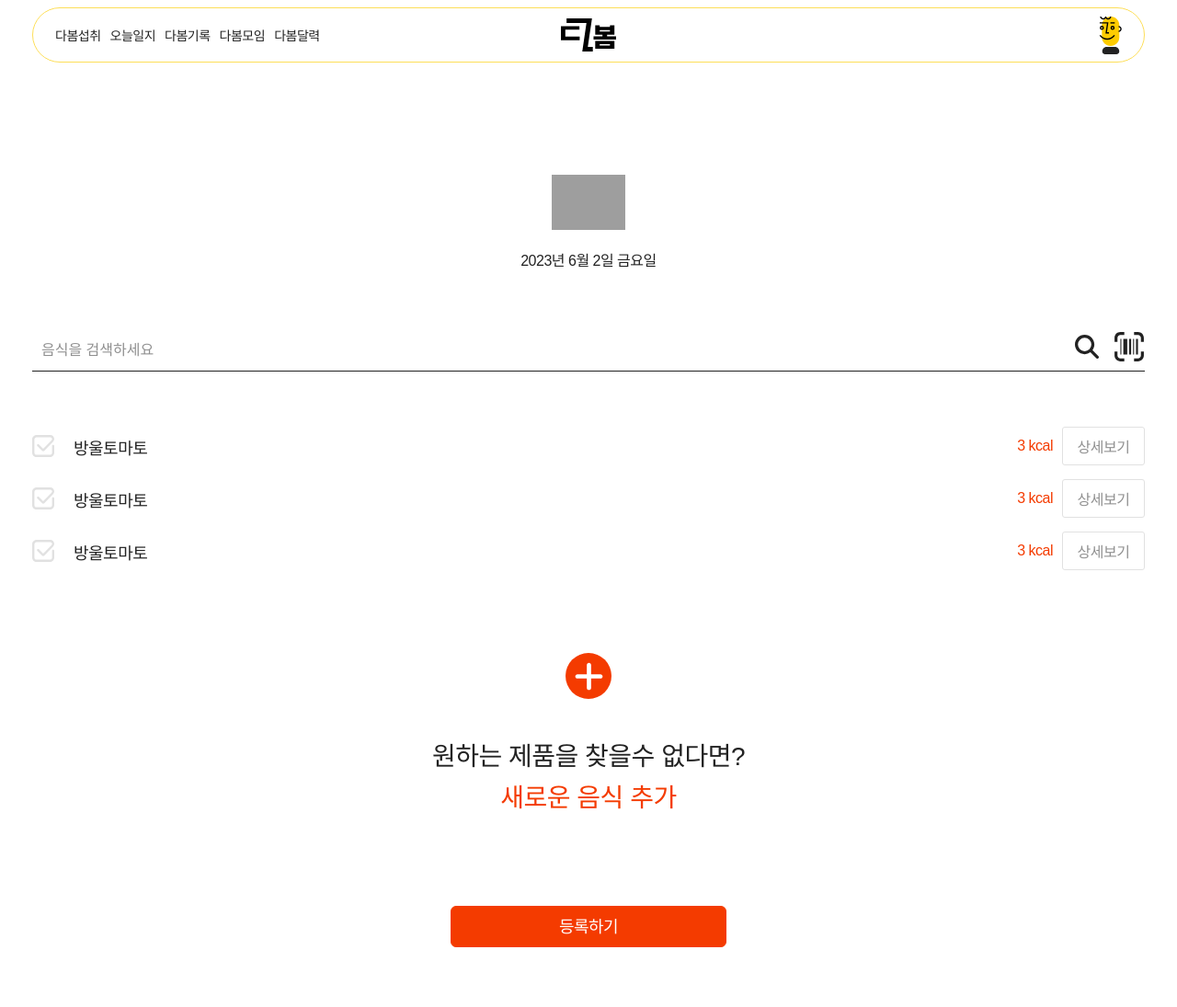
After one commit to chickiyeah/DABOM, a FastAPI app: page /diary_kcal in a window 1280 px wide. The commit adds this page. Shown: the whole page at 92% size. Run offline with FastAPI, Linux system fonts and the light colour scheme; parts of the project's set-up code (start-up, migrations or seed data) failed here and were passed over; some web fonts are replaced; grey boxes are pictures that could not be loaded.

Commit message:
패치
헤더 수정, html 추가

Co-Authored-By: Yurim <74886033+yurim@users.noreply.github.com>

```diff
--- a/FrontSide/assets/css/diary.css
+++ b/FrontSide/assets/css/diary.css
@@ -1,20 +1,25 @@
+/* ==============================================================
+오늘일지
+==============================================================*/
 /* 사진 업로드 */
 .diary_warp { height: 100vh; overflow: hidden; }
 .diary_warp .container { position: relative; display: flex; flex-flow: column; align-items: center; text-align: center; }
 .diary_warp .info_box { margin-top: 150px; margin-bottom: 50px; }
 .diary_warp .info_box .add_img { width: 50px; height: 50px; background: #F43B00; border-radius: 50%; cursor: pointer; display: inline-flex;
     justify-content: center; align-items: center; }
-.diary_warp .info_box .add_img  { width: 34px; pointer-events: none; }
+.diary_warp .info_box .add_img object { width: 31px; pointer-events: none; }
 .diary_warp .info_box .line { width: 2px; height: 65px; background: #F43B00; display: block;
     position: relative; left: calc(50% - -3px); transform: translateX(-50%); margin: 15px 0; }
 .diary_warp .info_box p { font-size: 28px;}
 .diary_warp .info_box p em { color: #F43B00; }
 .diary_warp .img_box { display: block; max-width: 420px; }
 
+/* 기록, 칼로리 공통 */
+.update_wrap .top_box , .kcal_wrap .top_box { margin-top: 190px; margin-bottom: 90px; }
+.update_wrap .top_box .date_item .img_box , .kcal_wrap .top_box .date_item .img_box { width: 100%; max-width: 80px; margin: 0 auto; padding-bottom: 20px;}
+.update_wrap .top_box .date_item .date , .kcal_wrap .top_box .date_item .date  { text-align: center; margin-bottom: 60px; }
+
 /* 기록 */
-.update_wrap .top_box { margin-top: 190px; margin-bottom: 90px; }
-.update_wrap .top_box .date_item .img_box { width: 100%; max-width: 80px; margin: 0 auto; padding-bottom: 20px;}
-.update_wrap .top_box .date_item .date { text-align: center; margin-bottom: 60px; }
 .update_wrap .top_box .img_item { width: 100%; max-width: 1000px; margin: 0 auto; position: relative; z-index: 20; white-space: nowrap; overflow-x: auto; padding-bottom: 10px; }
 .update_wrap .top_box .img_item li { width: calc(33.333% - 10px); display: inline-block; position: relative; }
 .update_wrap .top_box .img_item li + li { margin-left: 10px;}
@@ -23,6 +28,41 @@
 .update_wrap .top_box .img_item li .img_box { display: block; position: relative; width: 100%; height: auto; box-sizing: border-box; padding-bottom: 100%; }
 .update_wrap .top_box .img_item li .img_box img { position: absolute; left: 0; top: 0; width: 100%; height: 100%; object-fit: cover;
     border-radius: 6px;}
+
+/* 칼로리 */
+.kcal_wrap .top_box .search_box input { border-bottom: 1px solid #222; border-radius: 0; border-left: 0; border-top: 0; border-right: 0; padding: 0 90px 0 10px; }
+.kcal_wrap .top_box .search_box input:focus { outline:none; border-bottom: 1px solid #F43B00; }
+.kcal_wrap .top_box .search_box { position: relative; margin-bottom: 60px; }
+.kcal_wrap .top_box .search_box a { position: absolute; top: 50%; right: 0;transform: translateY(-50%);}
+.kcal_wrap .top_box .search_box .search_icon { right: 50px; }
+.kcal_wrap .top_box .search_box .search_icon object { width: 26px; }
+.kcal_wrap .top_box .search_box a object { pointer-events: none; width: 34px; }
+.kcal_wrap .top_box .search_info { max-height: 360px; overflow-y: auto; }
+.kcal_wrap .top_box .search_info li { display: flex; justify-content: space-between; align-items: center; }
+.kcal_wrap .top_box .search_info li + li { margin-top: 15px; }
+.kcal_wrap .top_box .search_info li .info_txt { margin-right: auto; font-size: 18px; white-space: nowrap; overflow: hidden; text-overflow: ellipsis;
+ padding-left: 15px; width: calc(100% - 200px); margin-top: 2px; }
+.kcal_wrap .top_box .search_info li .info_txt em { font-size: 16px; }
+.kcal_wrap .top_box .search_info li .checkbox  label { text-indent: -9999px; }
+.kcal_wrap .top_box .search_info li .right_box { display: flex; gap: 10px; align-items: center;}
+.kcal_wrap .top_box .search_info li .right_box p { color: #F43B00; }
+.kcal_wrap .top_box .search_info li .right_box .more_btn { border: 1px solid #E1E1E1; color: #909090; border-radius: 3px; padding: 8px 0; width: 90px; text-align: center; }
+.kcal_wrap .bottom_box .info_box { display: flex; flex-flow: column; align-items: center; margin-bottom: 100px; }
+.kcal_wrap .bottom_box .info_box .add_img { width: 50px; height: 50px; background: #F43B00; border-radius: 50%;
+    display: inline-flex; justify-content: center; align-items: center; margin-bottom: 40px; }
+.kcal_wrap .bottom_box .info_box .add_img object { width: 31px; pointer-events: none;}
+.kcal_wrap .bottom_box .info_box p { font-size: 28px;}
+.kcal_wrap .bottom_box .info_box p:last-child { color: #F43B00; margin-top: 5px; }
+.kcal_wrap .bottom_box .red_btn { max-width: 300px; margin: 0 auto 65px; }
+
+/* 바코더 */
+.scan_wrap .content_box { display: flex; flex-flow: column; align-items: center;  margin-top: 200px; }
+.scan_wrap .content_box .bar_scan { margin-bottom: 40px; }
+.scan_wrap .content_box .bar_scan object { width: 100px; pointer-events: none; }
+.scan_wrap .content_box .txt_box { text-align: center; margin-bottom: 40px;}
+.scan_wrap .content_box .txt_box .error { color: #F43B00; font-weight: 700; line-height: 1.8; }
+.scan_wrap .content_box .input_box { display: flex; flex-flow: column; width: 100%; max-width: 400px; margin: auto; }
+.scan_wrap .content_box .red_btn { max-width: 400px; margin: 25px auto 65px; }
 
 /* 이미지 스크롤바 */
 .update_wrap .top_box .img_item::-webkit-scrollbar { width: 2px; height: 5px; }
--- a/FrontSide/assets/css/layout.css
+++ b/FrontSide/assets/css/layout.css
@@ -12,6 +12,7 @@
 ==============================================================*/
 .container { width: 100%; max-width: 1440px; margin: 0 auto; padding: 0 35px; }
 .show_mobile { display: none; }
+.ma_hidden { overflow: hidden;}
 .hidden {overflow: hidden; border: 0; width: 1px; height: 1px; clip: rect(1px, 1px, 1px, 1px);
     clip-path: inset(50%); display: inline-block; }
 
--- a/FrontSide/assets/css/popup.css
+++ b/FrontSide/assets/css/popup.css
@@ -1,15 +1,34 @@
+/* 친구수락  팝업 */
 .email_friend_wrap { background: #FEEBE5; width: 100%; height: 100vh; }
 .email_friend_wrap .inner { position: fixed; right: 0; top: 0; width: 100%; height: 100%; background: rgba(0,0,0,0.2);
-    z-index: 10; overflow: hidden; }
+    z-index: 2000; overflow: hidden; }
 .email_friend_wrap .inner .content_box { position: fixed; left: 50%; top: 50%; transform: translate(-50%,-50%);
     width: 70%; height: 70%; box-sizing: border-box; background: #fff; display: flex; border-radius: 10px;
     flex-flow: column; justify-content: center; align-items: center;  padding: 0 15px; }
 .email_friend_wrap .inner .content_box h2 { margin-bottom: clamp(3.125rem, 10vw, 6.25rem); text-align: center; font-size: clamp(1.25rem, 5vw, 1.875rem); }
-.email_friend_wrap .inner .content_box .btn_box { max-width: 380px; display: flex; width: 100%; gap: 10px; justify-content: center; text-align: center;}
+.email_friend_wrap .inner .content_box .btn_box { max-width: 380px; display: flex; width: 100%; gap: 10px; }
 .email_friend_wrap .inner .content_box .btn_box a { text-align: center; flex: 1; line-height: 2.5; border-radius: 3px; font-weight: 700; }
 .email_friend_wrap .inner .content_box .btn_box a:first-child { border: 1px solid #222; }
 .email_friend_wrap .inner .content_box .btn_box a:last-child { background: #F43B00; color: white; border: 1px solid #F43B00; }
 
+
+/* 오늘일지 칼로리 상세보기 팝업 */
+.kcal_popup_wrap { position: fixed; right: 0; top: 0; width: 100%; height: 100%; background: rgba(0,0,0,0.2);
+    z-index: 2000; overflow: hidden; display: none; }
+.kcal_popup_wrap .inner { position: absolute; left: 50%; top: 50%; transform: translate(-50%,-50%);
+    background: white; width: calc(100% - 30px); max-width: 500px; height: 100%; max-height: 500px; border-radius: 10px;
+    padding: 40px; display: flex; flex-flow: column; }
+.kcal_popup_wrap .inner h2 { font-size: 24px; border-bottom: 1px solid #E1E1E1; margin-bottom: 25px; }
+.kcal_popup_wrap .inner .content_box { max-height: 300px; overflow-y: auto; }
+.kcal_popup_wrap .inner .content_box li { font-size: 18px; line-height: 1.5; word-break: break-word; }
+.kcal_popup_wrap .inner .content_box li + li { margin-top: 15px; }
+.kcal_popup_wrap .inner .btn_box { width: 100%; margin-top: auto; }
+
+/* ==============================================================
+  미디어 쿼리 시작
+==============================================================*/
 @media all and (max-width: 800px) {
     .email_friend_wrap .inner .content_box .btn_box a { font-size: 14px; }
+    /* 오늘일지 칼로리 상세보기 팝업 */
+    .kcal_popup_wrap .inner { padding: 30px 25px;}
 }
--- /dev/null
+++ b/FrontSide/assets/js/header.js
@@ -0,0 +1,84 @@
+// 메인페이지 모바일 햄버거 메뉴
+const mHeader = document.querySelector(".mobile_header");
+const hamburger = document.querySelector(".hamburger");
+
+hamburger.addEventListener('click', e => {
+    e.preventDefault();
+    hamburger.classList.toggle("on");
+    mHeader.classList.toggle("on");
+});
+
+// 브라우저 리사이즈 시
+window.addEventListener("resize", e => {
+    let wid = window.innerWidth;
+    // console.log(wid);
+    if(wid >= 800) mHeader.classList.remove("on");
+    if(wid >= 800) hamburger.classList.remove("on");
+});
+
+// pc 해더
+const header = document.querySelector('header .pc_header');
+
+let didScroll;
+let lastScrollTop = 0;
+let delta = 5; // 이벤트를 발생시킬 스크롤의 이동 범위
+let navbarHeight = header.offsetHeight;
+
+// pc 해더
+window.addEventListener('wheel', (e) => {
+    //console.log(e.deltaX, e.deltaY, "delta");
+    if (getSize("Height") < document.documentElement.scrollHeight) {
+        if (e.deltaY > 0) {
+            header.classList.add('active');
+
+        } else {
+            header.classList.remove('active');
+        }
+    }
+});
+
+
+
+
+
+var getSize = function (Name) {
+	var size;
+	var name = Name.toLowerCase();
+	var document = window.document;
+	var documentElement = document.documentElement;
+	if (window["inner" + Name] === undefined) {
+		// IE6 & IE7 don't have window.innerWidth or innerHeight
+		size = documentElement["client" + Name];
+	} else if (window["inner" + Name] != documentElement["client" + Name]) {
+		// WebKit doesn't include scrollbars while calculating viewport size so we have to get fancy
+
+		// Insert markup to test if a media query will match document.doumentElement["client" + Name]
+		var bodyElement = document.createElement("body");
+		bodyElement.id = "vpw-test-b";
+		bodyElement.style.cssText = "overflow:scroll";
+		var divElement = document.createElement("div");
+		divElement.id = "vpw-test-d";
+		divElement.style.cssText = "position:absolute;top:-1000px";
+		// Getting specific on the CSS selector so it won't get overridden easily
+		divElement.innerHTML = "";
+		bodyElement.appendChild(divElement);
+		documentElement.insertBefore(bodyElement, document.head);
+
+		if (divElement["offset" + Name] == 7) {
+			// Media query matches document.documentElement["client" + Name]
+			size = documentElement["client" + Name];
+		} else {
+			// Media query didn't match, use window["inner" + Name]
+			size = window["inner" + Name];
+		}
+		// Cleanup
+		documentElement.removeChild(bodyElement);
+	} else {
+		// Default to use window["inner" + Name]
+		size = window["inner" + Name];
+	}
+	return size;
+};
+/*window.addEventListener("resize", function() {
+    result.innerText = resizeDom.getBoundingClientRect().height;
+})*/
--- /dev/null
+++ b/FrontSide/templates/diary_kcal.html
@@ -0,0 +1,161 @@
+<!doctype html>
+<html lang="en">
+<head>
+    <meta charset="UTF-8">
+    <meta name="viewport"
+          content="width=device-width, user-scalable=no, initial-scale=1.0, maximum-scale=1.0, minimum-scale=1.0">
+    <meta http-equiv="X-UA-Compatible" content="ie=edge">
+    <title>다봄일지(칼로리)</title>
+    <link rel="stylesheet" href="/assets/css/reset.css">
+    <link rel="stylesheet" href="/assets/css/popup.css">
+    <link rel="stylesheet" href="/assets/css/layout.css">
+</head>
+<body>
+<header>
+    <div class="pc_header">
+        <nav class="menu">
+            <a href="javascript:">다봄섭취</a>
+            <a href="javascript:">오늘일지</a>
+            <a href="javascript:">다봄기록</a>
+            <a href="javascript:">다봄모임</a>
+            <a href="javascript:">다봄달력</a>
+        </nav>
+        <h1 class="logo">
+            <a href="javascript:"><img src="/assets/images/logo.svg" alt="로고"></a>
+        </h1>
+        <div class="login">
+            <a href="javascript:">
+                <img src="/assets/images/login-icon.svg" alt="로그인 아이콘">
+            </a>
+        </div>
+    </div>
+    <div class="show_mobile">
+        <div class="mobile_header">
+            <div class="m_header">
+                <h1 class="logo">
+                    <a href="javascript:">
+                        <object data="/assets/images/logo.svg" type="image/svg+xml" aria-label="로고"></object>
+                    </a>
+                </h1>
+                <a class="hamburger" href="javascript:">
+                    <div class="line top"></div>
+                    <div class="line bottom"></div>
+                    <div class="line center"></div>
+                </a>
+            </div>
+            <div class="slide_nav">
+                <div class="slide_header">
+                    <h1 class="logo">
+                        <a href="javascript:">
+                            <object data="/assets/images/logo.svg" type="image/svg+xml" aria-label="로고"></object>
+                        </a>
+                    </h1>
+                </div>
+                <div class="slide_content">
+                    <a href="javascript:">다봄섭취</a>
+                    <a href="javascript:">오늘일지</a>
+                    <a href="javascript:">다봄기록</a>
+                    <a href="javascript:">다봄모임</a>
+                    <a href="javascript:">다봄달력</a>
+                </div>
+                <div class="slide_bottom">
+                    <a href="javascript:"><i class="mypage-icon"></i>마이페이지</a>
+                </div>
+            </div>
+        </div>
+    </div>
+</header>
+<main>
+    <!-- .info_box a태그 .on 들어갈때로 스타일 줬어요 -->
+    <div class="kcal_wrap">
+        <div class="container">
+            <div class="top_box">
+                <div class="date_item">
+                    <div class="img_box">
+                        <img src="/assets/images/small-mascot-01.svg" alt="다봄 사진 찍는 캐릭터">
+                    </div>
+                    <p class="date">2023년 6월 2일 금요일</p>
+                </div>
+                <div class="search_box">
+                    <input type="text" placeholder="음식을 검색하세요">
+                    <a href="javascript:" class="search_icon">
+                        <object data="/assets/images/search-icon.svg" type="image/svg+xml" aria-label="검색아이콘"></object>
+                    </a>
+                    <a href="javascript:" class="camera_icon">
+                        <object data="/assets/images/bar-scan-icon.svg" type="image/svg+xml"
+                                aria-label="바코트 아이콘"></object>
+                    </a>
+                </div>
+                <ul class="search_info">
+                    <li>
+                        <div class="checkbox">
+                            <input type="checkbox" id="check1">
+                            <label for="check1">체크하기</label>
+                        </div>
+                        <p class="info_txt">방울토마토</p>
+                        <div class="right_box">
+                            <p class="kcal">3 kcal</p>
+                            <a class="more_btn" href="javascript:">상세보기</a>
+                        </div>
+                    </li>
+                    <li>
+                        <div class="checkbox">
+                            <input type="checkbox" id="check2">
+                            <label for="check2">체크하기</label>
+                        </div>
+                        <p class="info_txt">방울토마토</p>
+                        <div class="right_box">
+                            <p class="kcal">3 kcal</p>
+                            <a class="more_btn" href="javascript:">상세보기</a>
+                        </div>
+                    </li>
+                    <li>
+                        <div class="checkbox">
+                            <input type="checkbox" id="check3">
+                            <label for="check3">체크하기</label>
+                        </div>
+                        <p class="info_txt">방울토마토</p>
+                        <div class="right_box">
+                            <p class="kcal">3 kcal</p>
+                            <a class="more_btn" href="javascript:">상세보기</a>
+                        </div>
+                    </li>
+                </ul>
+            </div>
+            <div class="bottom_box">
+                <div class="info_box">
+                    <a href="javascript:" class="add_img">
+                        <object data="/assets/images/add-icon.svg" type="image/svg+xml" aria-label="플러스아이콘"></object>
+                    </a>
+                    <p>원하는 제품을 찾을수 없다면?</p>
+                    <p>새로운 음식 추가</p>
+                </div>
+                <a class="red_btn" href="javascript:">등록하기</a>
+            </div>
+        </div>
+    </div>
+<!-- .more_btn 클릭했을때 나오는 팝업 -->
+    <div class="kcal_popup_wrap">
+        <div class="inner">
+            <h2 class="title">제품 상세 내용</h2>
+            <ul class="content_box">
+               <li>
+                   <span>제품명: </span>방울토마토
+               </li>
+                <li>
+                    <span>칼로리: </span>방울토마토
+                </li>
+                <li>
+                    <span>갯수: </span>방울토마토
+                </li>
+            </ul>
+            <div class="btn_box">
+                <a class="black_line_btn" href="javascript:">뒤로가기</a>
+                <a class="red_btn" href="javascript:">선택하기</a>
+            </div>
+        </div>
+    </div>
+</main>
+</body>
+<script src="/assets/js/header.js"></script>
+</html>
--- a/FrontSide/templates/diary_update.html
+++ b/FrontSide/templates/diary_update.html
@@ -152,5 +152,5 @@
     </div>
 </main>
 </body>
-<script src="/assets/js/main.js"></script>
+<script src="/assets/js/header.js"></script>
 </html>
--- a/controller/Screen.py
+++ b/controller/Screen.py
@@ -38,6 +38,14 @@ async def diary_add(request: Request):
 async def dowry_add(request: Request):
     return templates.TemplateResponse("diary_update.html", {"request":request})
 
+@ScreenRoute.get("/diary_bar_scan")
+async def diary_bar_scan(request: Request):
+    return templates.TemplateResponse("diary_bar_scan.html", {"request":request})
+
+@ScreenRoute.get("/diary_kcal")
+async def diary_kcal(request: Request):
+    return templates.TemplateResponse("diary_kcal.html", {"request":request})
+
 @ScreenRoute.get("/friend/request/{request_id}/{request_nickname}/{target_id}/{target_nickname}/{verify_id}")
 async def friend_accept_reject(request: Request):
     return templates.TemplateResponse("email_friend_req.html", {"request":request})
--- a/controller/userapi.py
+++ b/controller/userapi.py
@@ -747,7 +747,7 @@ async def user_create(userdata: UserRegisterdata):
         d.sendmail("noreply.dabom@gmail.com", email, msg.as_string())
 
     execute_sql(f"INSERT INTO infomsg (ID, message) VALUES ('{id}','없음')")
-    sql = "INSERT INTO user VALUES (\""+email+"\",\""+id+"\",\""+nickname+"\",\""+str(now.strftime("%Y-%m-%d %H:%M:%S"))+"\",\""+gender+"\",\""+str(age)+"\",\""+height+"\",\""+weight+"\", \"[]\", 'False', '[]', '[]', \""+str(t_birthday.strftime("%Y-%m-%d"))+"\",'"+image+"')"
+    sql = "INSERT INTO user VALUES (\""+email+"\",\""+id+"\",\""+nickname+"\",\""+str(now.strftime("%Y-%m-%d %H:%M:%S"))+"\",\""+gender+"\",\""+str(age)+"\",\""+height+"\",\""+weight+"\", \"[]\", '[]', 'False',  '[]', \""+str(t_birthday.strftime("%Y-%m-%d"))+"\",'"+image+"')"
     res = execute_sql(sql)
     if res != 1:
         raise HTTPException(500, "ERROR ON CREATE DATA FOR NEW USER")
```
Also changed, not shown: other parts of FrontSide/assets/css/diary.css (+31 -5 lines), FrontSide/assets/js/main.js (deleted, +0 -36 lines), FrontSide/templates/diary_bar_scan.html (added, +92 -0 lines), FrontSide/assets/images/bar-scan-icon.svg (added), FrontSide/assets/images/search-icon.svg.
